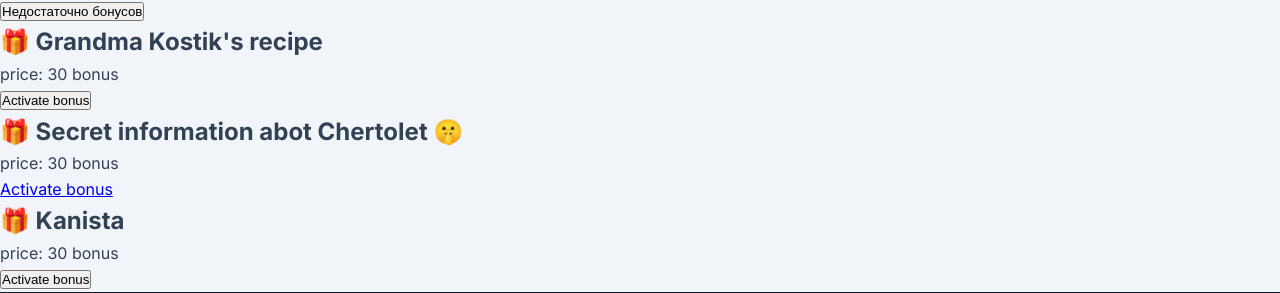
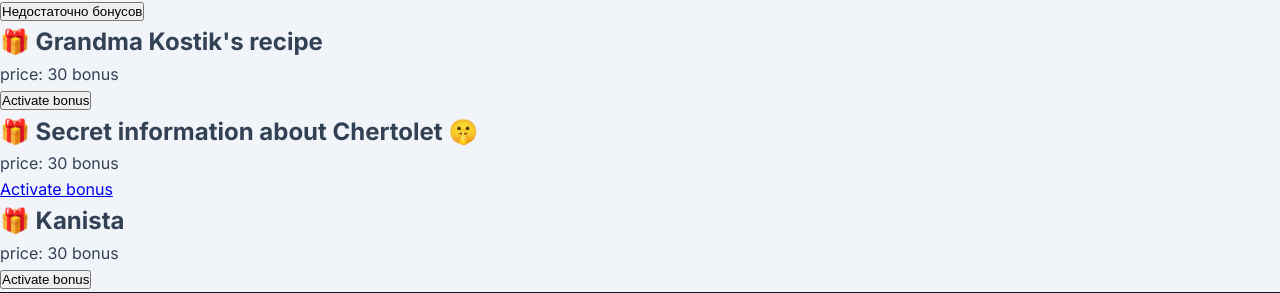
Before and after one commit to DanikMentor/us-shop-chertolet, a Flask app: page /bonuses in a window 1280 px wide. Shown: the part 396-689 px from the top of the page. Run offline with Flask 3, Linux system fonts and the light colour scheme; data comes from the database, SQL or seed files in the repository.

Commit message:
u zabil dobavit

```diff
--- a/us-shop-chertolet-my job is done main/project map/app/templates/bonuses.html
+++ b/us-shop-chertolet-my job is done main/project map/app/templates/bonuses.html
@@ -61,7 +61,7 @@
 
 
         <article class="bonus-card">
-            <h2>🎁 Secret information abot Chertolet 🤫</h2>
+            <h2>🎁 Secret information about Chertolet 🤫</h2>
             <p class="bonus-price">price: 30 bonus</p>
             <a href="/secret-info" class="btn">
                 Activate bonus
```
